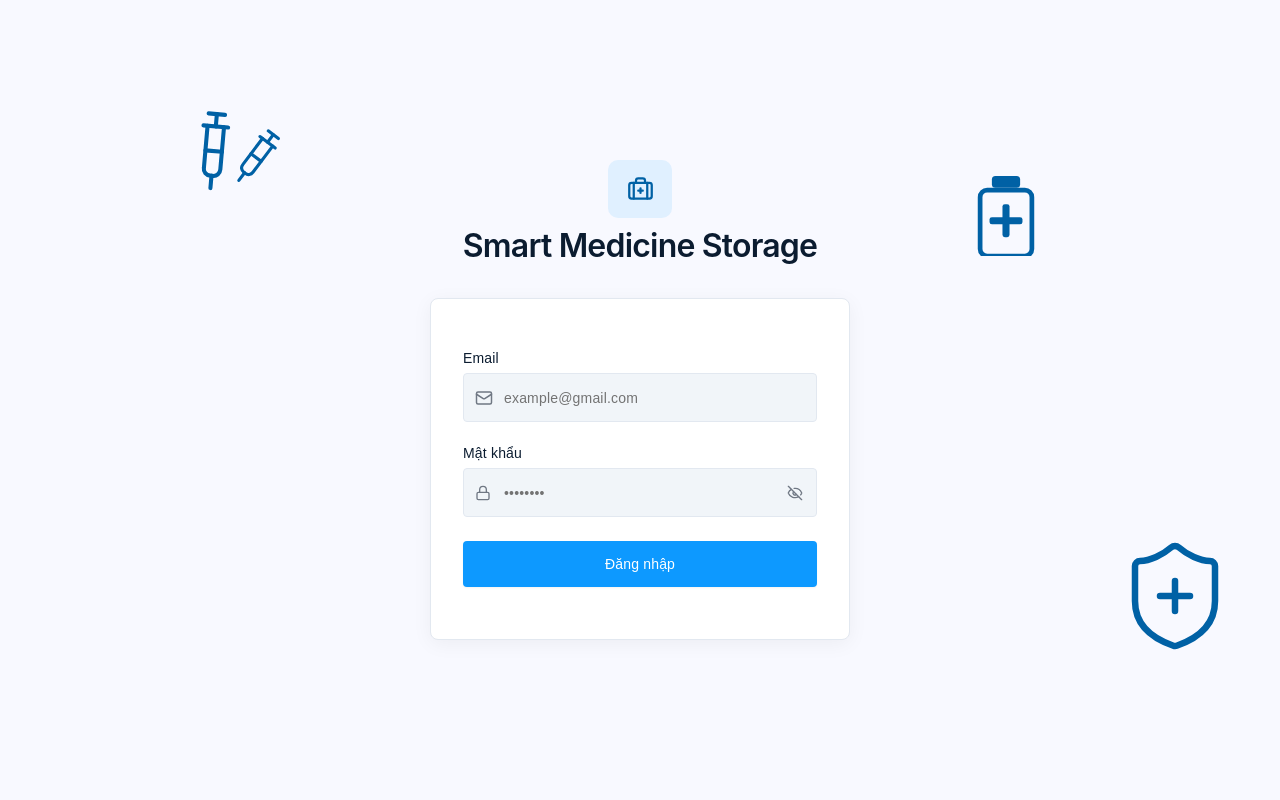
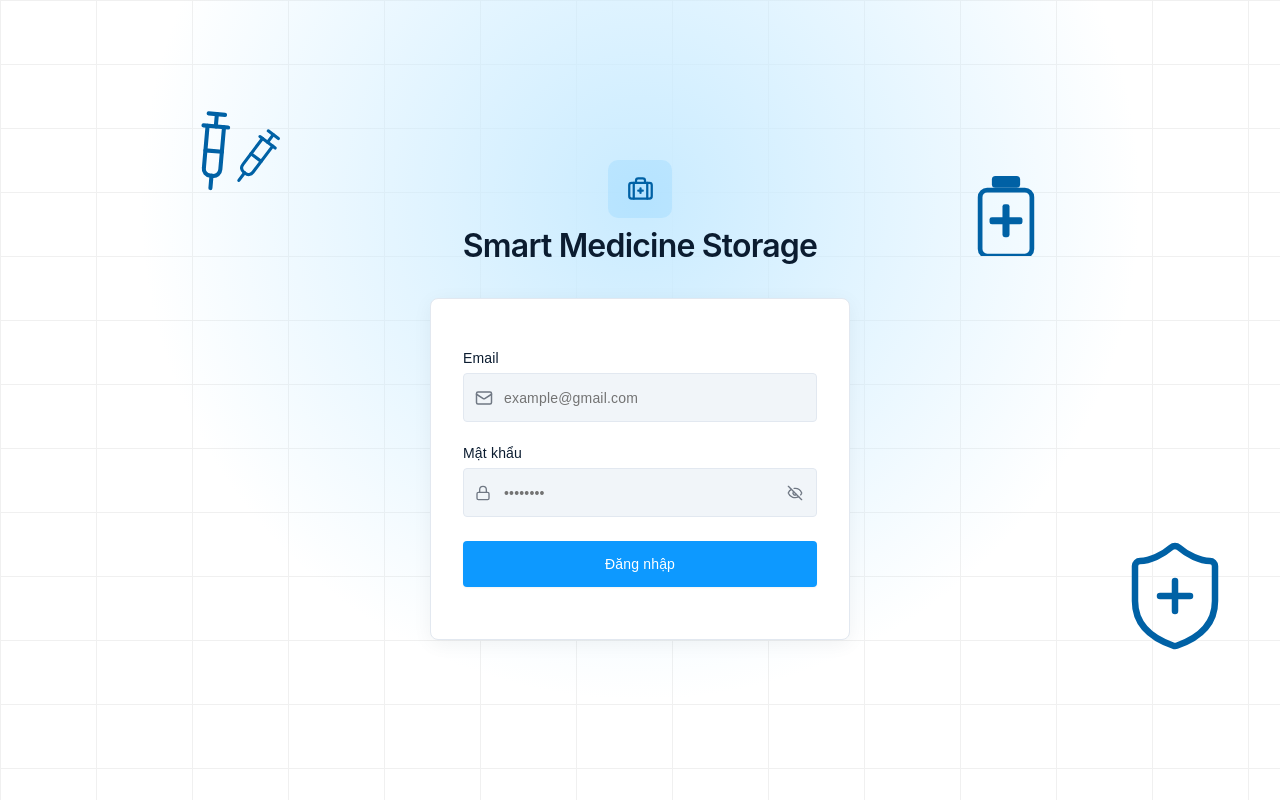
Before and after one commit to daovudat2305-cmd/IoT-SmartMedicine, a React (Vite) app in the folder Website/frontend/: page /login in a window 1280 px wide. Built offline with nearby package versions, Linux system fonts and the light colour scheme.

Commit message:
feat(frontend): enhance Header, Sidebar layout and Login page UI

```diff
--- a/Website/frontend/src/components/layout/Header.tsx
+++ b/Website/frontend/src/components/layout/Header.tsx
@@ -43,7 +43,7 @@ export default function Header() {
             variant="ghost"
             size="icon"
             aria-label="Tài khoản"
-            className="flex items-center justify-center p-0 rounded-full transition-all h-10 w-10 hover:bg-[var(--nav-hover-bg)]/80"
+            className="flex items-center justify-center p-0 rounded-full transition-all h-10 w-10 cursor-pointer hover:bg-[var(--nav-hover-bg)]/80"
           >
             <CircleUserRound
               className="size-7"
@@ -55,7 +55,7 @@ export default function Header() {
         <PopoverContent align="end" className="w-40 p-1">
           <Button
             variant="ghost"
-            className="w-full justify-start gap-2 text-sm font-medium hover:bg-[var(--nav-hover-bg)]"
+            className="w-full justify-start gap-2 text-sm font-medium cursor-pointer hover:bg-[var(--nav-hover-bg)]"
             style={{ color: "var(--nav-active-text)" }}
             onClick={() => navigate("/profile")}
           >
@@ -64,7 +64,7 @@ export default function Header() {
           </Button>
           <Button
             variant="ghost"
-            className="w-full justify-start gap-2 text-sm font-medium text-red-600 hover:text-red-700 hover:bg-red-100"
+            className="w-full justify-start gap-2 text-sm font-medium cursor-pointer text-red-600 hover:text-red-700 hover:bg-red-100"
             onClick={handleLogout}
           >
             <LogOut size={15} />
--- a/Website/frontend/src/components/layout/Sidebar.tsx
+++ b/Website/frontend/src/components/layout/Sidebar.tsx
@@ -38,7 +38,7 @@ export default function Sidebar({ width = 200 }: SidebarProps) {
             to={path}
             className={({ isActive }) =>
               [
-                "flex items-center gap-3 rounded-md px-3 py-2.5 text-sm transition-all duration-150",
+                "flex items-center gap-3 rounded-md px-3 py-2.5 text-sm transition-all duration-150 cursor-pointer",
                 isActive ? "font-semibold" : "font-normal",
               ].join(" ")
             }
@@ -80,7 +80,7 @@ export default function Sidebar({ width = 200 }: SidebarProps) {
         <Button
           variant="ghost"
           onClick={handleLogout}
-          className="w-full justify-start gap-2 text-sm font-semibold text-red-700 bg-red-100 hover:text-red-800 hover:bg-red-200"
+          className="w-full justify-start gap-2 text-sm font-semibold cursor-pointer text-red-700 bg-red-100 hover:text-red-800 hover:bg-red-200"
         >
           <LogOut size={16} />
           Đăng xuất
--- a/Website/frontend/src/index.css
+++ b/Website/frontend/src/index.css
@@ -80,7 +80,7 @@
   /* App Surface */
   --app-surface:      #F7FBFF;              /* Nền Header + Sidebar */
   --app-bg-main:      #F3F8FD;              /* Nền vùng nội dung chính (MainLayout) */
-  --app-bg-login:     #F8F9FF;              /* Nền trang Login */
+  /* --app-bg-login đã xóa: Login dùng Tailwind grid + radial-gradient trực tiếp */
 
   /* Border */
   --border-layout:    #D0DCEC;              /* Viền Header/Sidebar */
@@ -264,6 +264,22 @@ code {
    Thêm class này trực tiếp vào JSX thay vì lặp lại chuỗi Tailwind dài.
    ═══════════════════════════════════════════════════════════════════ */
 @layer components {
+  /* Nền trang Login: lưới kẻ ô nhạt + radial gradient xanh nhạt từ trên xuống */
+  .login-bg {
+    background-color: #ffffff;
+    background-image:
+      linear-gradient(to right,  #f0f0f0 1px, transparent 1px),
+      linear-gradient(to bottom, #f0f0f0 1px, transparent 1px);
+    background-size: 6rem 4rem;
+  }
+  .login-bg::before {
+    content: '';
+    position: absolute;
+    inset: 0;
+    background: radial-gradient(circle 500px at 50% 200px, #C9EBFF, transparent);
+    pointer-events: none;
+  }
+
   /* Layout wrapper chung cho tất cả các trang nội dung */
   .page-container {
     @apply px-6 py-4 max-w-5xl mx-auto space-y-6;
--- a/Website/frontend/src/pages/Login.tsx
+++ b/Website/frontend/src/pages/Login.tsx
@@ -92,10 +92,7 @@ export default function Login() {
   };
 
   return (
-    <div
-      className="relative flex min-h-screen w-full items-center justify-center overflow-hidden px-4 py-10 sm:px-8"
-      style={{ background: "var(--app-bg-login)" }}
-    >
+    <div className="login-bg relative flex min-h-screen w-full items-center justify-center overflow-hidden px-4 py-10 sm:px-8">
       {/* Desktop decorative icons */}
       <div
         className="absolute hidden md:flex items-end"
@@ -312,7 +309,7 @@ export default function Login() {
                 type="submit"
                 id="login-submit"
                 disabled={isLoading}
-                className="w-full font-medium text-white transition-opacity hover:opacity-90 active:scale-[0.99]"
+                className="w-full font-medium text-white transition-opacity cursor-pointer hover:opacity-90 active:scale-[0.99]"
                 style={{
                   height: 46,
                   background: "var(--brand-accent)",
```
